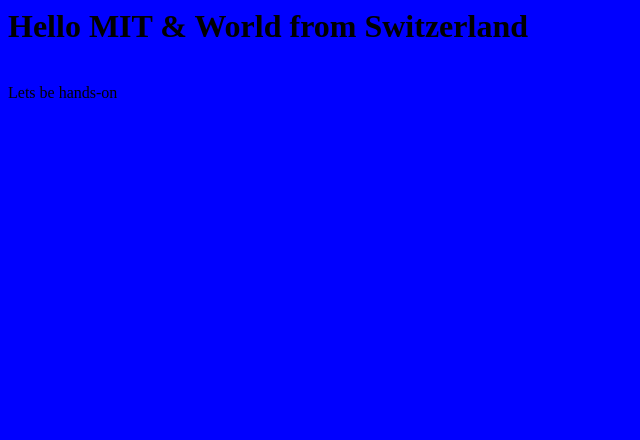
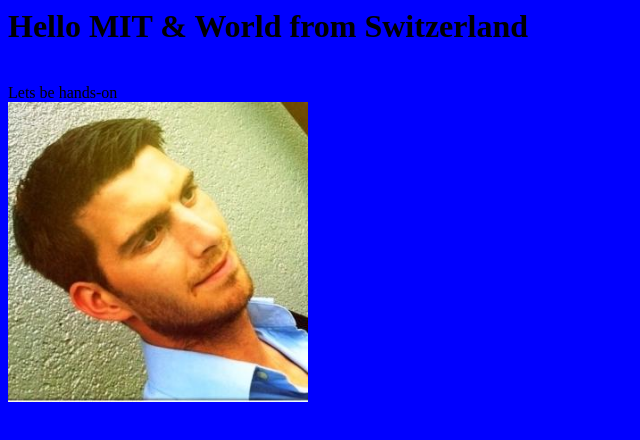
Before and after one commit to skoal21/staticpage.github.io, a plain HTML site: page index.html in a window 1280 px wide. Shown: the whole page, without its empty margins (0-640 px from the left). Drawn offline with Linux system fonts and the light colour scheme.

Commit message:
add image

```diff
--- a/index.html
+++ b/index.html
@@ -12,8 +12,13 @@
     </script>
 
     <h1>Hello MIT & World from Switzerland</h1>
+
 <br>
 Lets be hands-on
+<br>
+<div>
+  <image src="me-picture.jpg" height="300">
+</div>
     </body>
 
 </html>
```
Also changed, not shown: me-picture.jpg (added).
